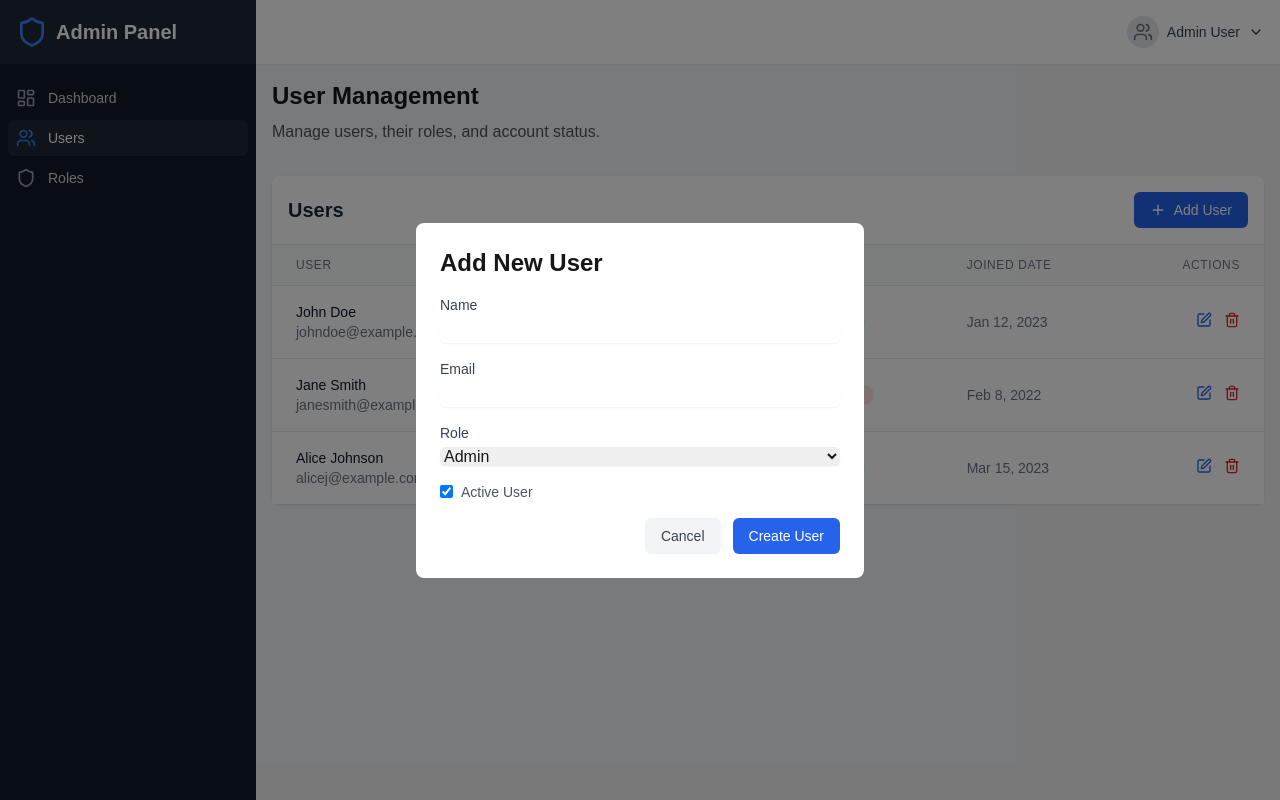
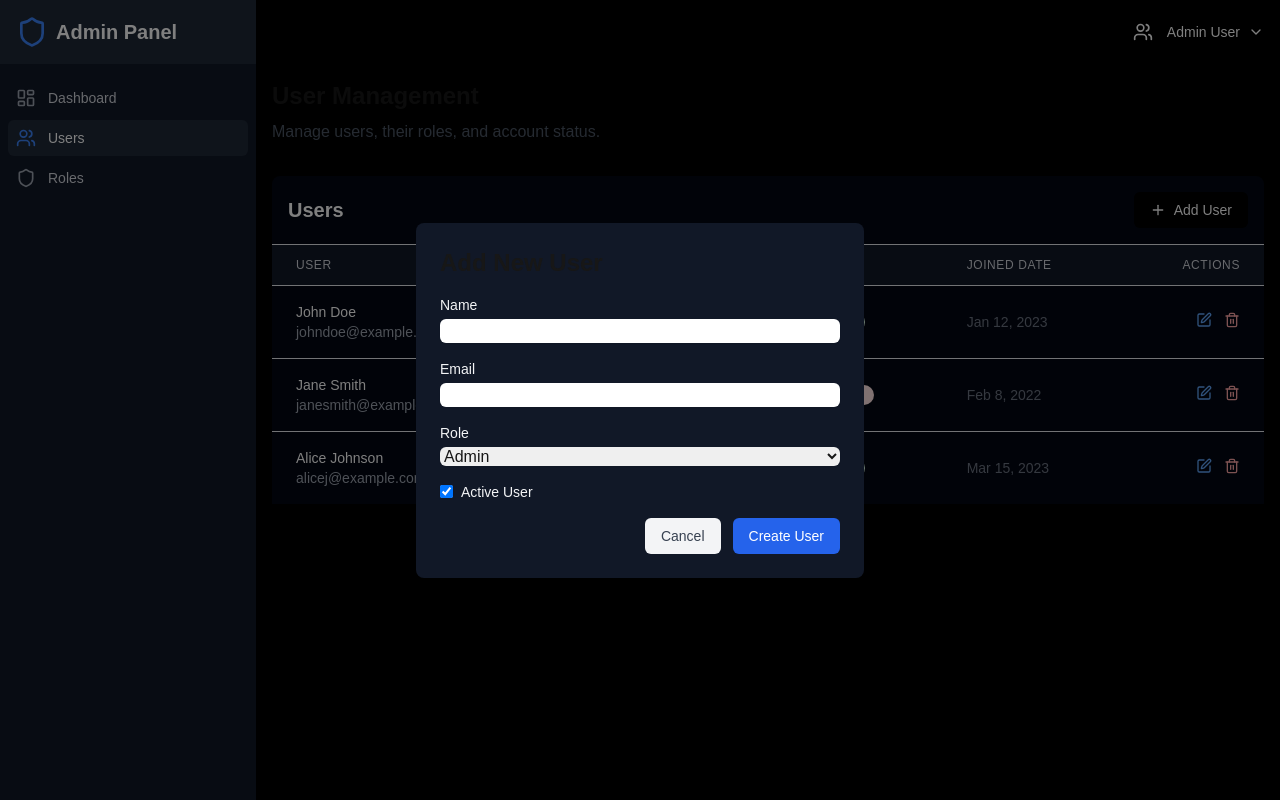
Before and after one commit to vinayrewatkar/RBAC_Assignment, a Next.js app: page /pages/users in a window 1280 px wide. Both pictures are taken after a click on the button "Add User". Built offline with nearby package versions, Linux system fonts and the light colour scheme.

Commit message:
enhance UI

```diff
--- a/src/app/layout-client.tsx
+++ b/src/app/layout-client.tsx
@@ -26,7 +26,7 @@ export default function RootLayoutClient({ children }: { children: React.ReactNo
   const isActive = (path: string) => pathname === path;
 
   return (
-    <div className="h-screen flex bg-gray-100">
+    <div className="h-screen flex bg-black">
       {/* Sidebar */}
       <div
         className={`fixed inset-y-0 left-0 z-50 w-64 bg-gray-900 transform ${
@@ -73,7 +73,7 @@ export default function RootLayoutClient({ children }: { children: React.ReactNo
 
       {/* Main Content */}
       <div className="flex-1 flex flex-col min-h-screen">
-        <header className="bg-white shadow-sm lg:static lg:overflow-y-visible">
+        <header className="bg-black shadow-sm lg:static lg:overflow-y-visible">
           <div className="max-w-7xl mx-auto px-4">
             <div className="relative flex justify-between h-16">
               <div className="flex items-center">
@@ -86,10 +86,10 @@ export default function RootLayoutClient({ children }: { children: React.ReactNo
                 <div className="relative">
                   <button
                     onClick={() => setIsProfileMenuOpen(!isProfileMenuOpen)}
-                    className="flex items-center space-x-2 text-sm text-gray-700 hover:text-gray-900 focus:outline-none"
+                    className="flex items-center space-x-2 text-sm text-white hover:text-gray-900 focus:outline-none"
                   >
-                    <div className="h-8 w-8 rounded-full bg-gray-200 flex items-center justify-center">
-                      <Users className="h-5 w-5 text-gray-500" />
+                    <div className="h-8 w-8 rounded-full bg-black flex items-center justify-center">
+                      <Users className="h-5 w-5 text-white" />
                     </div>
                     <span className="hidden md:block">Admin User</span>
                     <ChevronDown className="h-4 w-4" />
--- a/src/app/page.tsx
+++ b/src/app/page.tsx
@@ -13,7 +13,7 @@ const HomePage = () => {
           {/* Users Card */}
           <Link
             href="/users"
-            className="bg-white p-6 rounded-lg shadow hover:shadow-md transition-shadow"
+            className="bg-gray-900 p-6 rounded-lg shadow hover:shadow-md transition-shadow"
           >
             <div className="flex items-center">
               <Users className="w-8 h-8 text-blue-500" />
@@ -27,7 +27,7 @@ const HomePage = () => {
           {/* Roles Card */}
           <Link
             href="/roles"
-            className="bg-white p-6 rounded-lg shadow hover:shadow-md transition-shadow"
+            className="bg-gray-900 p-6 rounded-lg shadow hover:shadow-md transition-shadow"
           >
             <div className="flex items-center">
               <Shield className="w-8 h-8 text-green-500" />
--- a/src/app/pages/roles/components/roleTable.tsx
+++ b/src/app/pages/roles/components/roleTable.tsx
@@ -31,10 +31,10 @@ export const RoleTable: React.FC = () => {
   };
 
   return (
-    <div className="bg-white rounded-lg shadow">
+    <div className="bg-black rounded-lg shadow">
       {/* Header */}
       <div className="p-4 border-b border-gray-200 flex justify-between items-center">
-        <h2 className="text-xl font-semibold text-gray-800">Roles</h2>
+        <h2 className="text-xl font-semibold text-white">Roles</h2>
         <button
           onClick={() => openModal()}
           className="flex items-center px-4 py-2 text-sm font-medium text-white bg-blue-600 rounded-md hover:bg-blue-700"
@@ -47,7 +47,7 @@ export const RoleTable: React.FC = () => {
       {/* Table */}
       <div className="overflow-x-auto">
         <table className="min-w-full divide-y divide-gray-200">
-          <thead className="bg-gray-50">
+          <thead className="bg-gray-900">
             <tr>
               <th className="px-6 py-3 text-left text-xs font-medium text-gray-500 uppercase tracking-wider">
                 Role Name
@@ -66,7 +66,7 @@ export const RoleTable: React.FC = () => {
               </th>
             </tr>
           </thead>
-          <tbody className="bg-white divide-y divide-gray-200">
+          <tbody className="bg-gray-900 divide-y divide-gray-200">
             {roles.map((role) => (
               <tr key={role.id}>
                 <td className="px-6 py-4 whitespace-nowrap">
--- a/src/app/pages/users/components/UserTable.tsx
+++ b/src/app/pages/users/components/UserTable.tsx
@@ -26,15 +26,15 @@ const UserTable: React.FC = () => {
   };
 
   return (
-    <div className="bg-white rounded-lg shadow">
+    <div className="bg-gray-950 rounded-lg shadow">
       <div className="p-4 border-b border-gray-200 flex justify-between items-center">
-        <h2 className="text-xl font-semibold text-gray-800">Users</h2>
+        <h2 className="text-xl font-semibold text-white">Users</h2>
         <button
           onClick={() => {
             setSelectedUser(null);
             setShowModal(true);
           }}
-          className="flex items-center px-4 py-2 text-sm font-medium text-white bg-blue-600 rounded-md hover:bg-blue-700"
+          className="flex items-center px-4 py-2 text-sm font-medium text-white bg-black rounded-md hover:bg-blue-700"
         >
           <Plus className="w-4 h-4 mr-2" />
           Add User
@@ -43,40 +43,40 @@ const UserTable: React.FC = () => {
 
       <div className="overflow-x-auto">
         <table className="min-w-full divide-y divide-gray-200">
-          <thead className="bg-gray-50">
+          <thead className="bg-gray-900">
             <tr>
-              <th className="px-6 py-3 text-left text-xs font-medium text-gray-500 uppercase tracking-wider">
+              <th className="px-6 py-3 text-left text-xs font-medium text-gray-300 uppercase tracking-wider">
                 User
               </th>
-              <th className="px-6 py-3 text-left text-xs font-medium text-gray-500 uppercase tracking-wider">
+              <th className="px-6 py-3 text-left text-xs font-medium text-gray-300 uppercase tracking-wider">
                 Role
               </th>
-              <th className="px-6 py-3 text-left text-xs font-medium text-gray-500 uppercase tracking-wider">
+              <th className="px-6 py-3 text-left text-xs font-medium text-gray-300 uppercase tracking-wider">
                 Status
               </th>
-              <th className="px-6 py-3 text-left text-xs font-medium text-gray-500 uppercase tracking-wider">
+              <th className="px-6 py-3 text-left text-xs font-medium text-gray-300 uppercase tracking-wider">
                 Joined Date
               </th>
-              <th className="px-6 py-3 text-right text-xs font-medium text-gray-500 uppercase tracking-wider">
+              <th className="px-6 py-3 text-right text-xs font-medium text-gray-300 uppercase tracking-wider">
                 Actions
               </th>
             </tr>
           </thead>
-          <tbody className="bg-white divide-y divide-gray-200">
+          <tbody className="bg-gray-950 divide-y divide-gray-200">
             {users.map((user) => (
               <tr key={user.email}>
                 <td className="px-6 py-4 whitespace-nowrap">
                   <div className="flex items-center">
                     <div>
-                      <div className="text-sm font-medium text-gray-900">
+                      <div className="text-sm font-medium text-white">
                         {user.name}
                       </div>
-                      <div className="text-sm text-gray-500">{user.email}</div>
+                      <div className="text-sm text-gray-400">{user.email}</div>
                     </div>
                   </div>
                 </td>
                 <td className="px-6 py-4 whitespace-nowrap">
-                  <div className="text-sm text-gray-900">{user.role}</div>
+                  <div className="text-sm text-white">{user.role}</div>
                 </td>
                 <td className="px-6 py-4 whitespace-nowrap">
                   <button
@@ -108,13 +108,13 @@ const UserTable: React.FC = () => {
                       setSelectedUser(user);
                       setShowModal(true);
                     }}
-                    className="text-blue-600 hover:text-blue-900 mr-3"
+                    className="text-blue-400 hover:text-blue-900 mr-3"
                   >
                     <Edit className="w-4 h-4" />
                   </button>
                   <button
                     onClick={() => handleDelete(user)}
-                    className="text-red-600 hover:text-red-900"
+                    className="text-red-300 hover:text-red-900"
                   >
                     <Trash2 className="w-4 h-4" />
                   </button>
--- a/src/app/pages/users/components/userFormModels.tsx
+++ b/src/app/pages/users/components/userFormModels.tsx
@@ -51,27 +51,27 @@ const UserFormModal: React.FC<UserFormModalProps> = ({
 
   return (
     <div className="fixed inset-0 bg-black bg-opacity-50 flex items-center justify-center z-50">
-      <div className="bg-white rounded-lg p-6 w-full max-w-md">
+      <div className="bg-gray-900 rounded-lg p-6 w-full max-w-md">
         <h2 className="text-2xl font-bold mb-4">
           {initialUser ? 'Edit User' : 'Add New User'}
         </h2>
 
         <form onSubmit={handleSubmit} className="space-y-4">
           <div>
-            <label className="block text-sm font-medium text-gray-700">
+            <label className="block text-sm font-medium text-gray-100">
               Name
             </label>
             <input
               type="text"
               value={formData.name}
               onChange={(e) => setFormData({ ...formData, name: e.target.value })}
-              className="mt-1 block w-full rounded-md border-gray-300 shadow-sm focus:border-blue-500 focus:ring-blue-500"
+              className="mt-1 block w-full rounded-md border-gray-800 shadow-sm focus:border-blue-500 focus:ring-blue-500"
               required
             />
           </div>
 
           <div>
-            <label className="block text-sm font-medium text-gray-700">
+            <label className="block text-sm font-medium text-gray-100">
               Email
             </label>
             <input
@@ -84,7 +84,7 @@ const UserFormModal: React.FC<UserFormModalProps> = ({
           </div>
 
           <div>
-            <label className="block text-sm font-medium text-gray-700">
+            <label className="block text-sm font-medium text-gray-100">
               Role
             </label>
             <select
@@ -109,7 +109,7 @@ const UserFormModal: React.FC<UserFormModalProps> = ({
                 onChange={(e) => setFormData({ ...formData, isActive: e.target.checked })}
                 className="rounded border-gray-300 text-blue-600 shadow-sm focus:border-blue-500 focus:ring-blue-500"
               />
-              <span className="ml-2 text-sm text-gray-600">Active User</span>
+              <span className="ml-2 text-sm text-gray-100">Active User</span>
             </label>
           </div>
 
```
